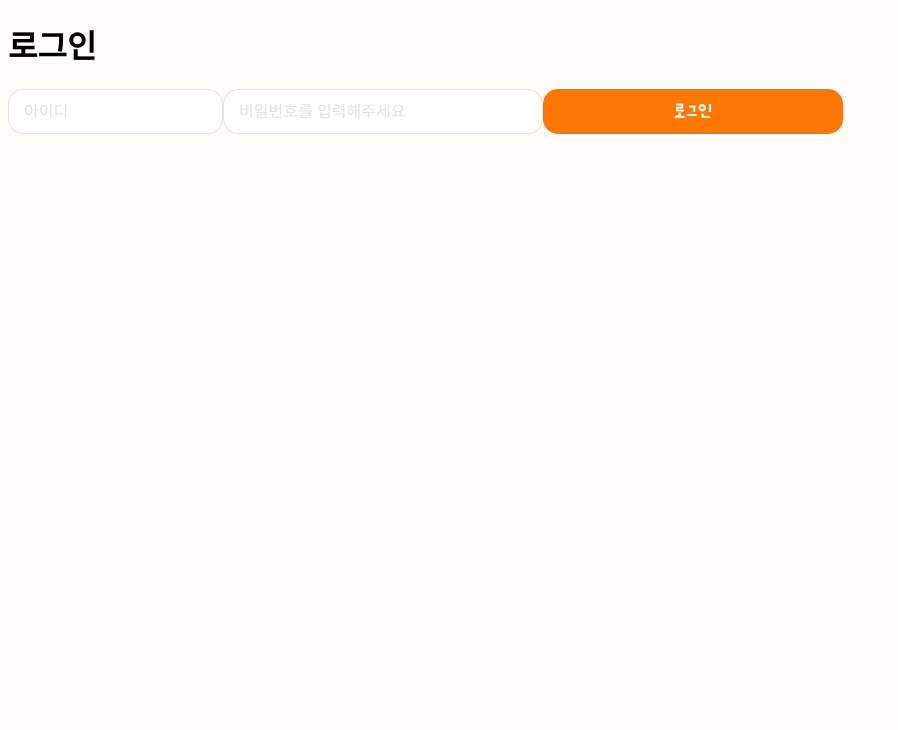
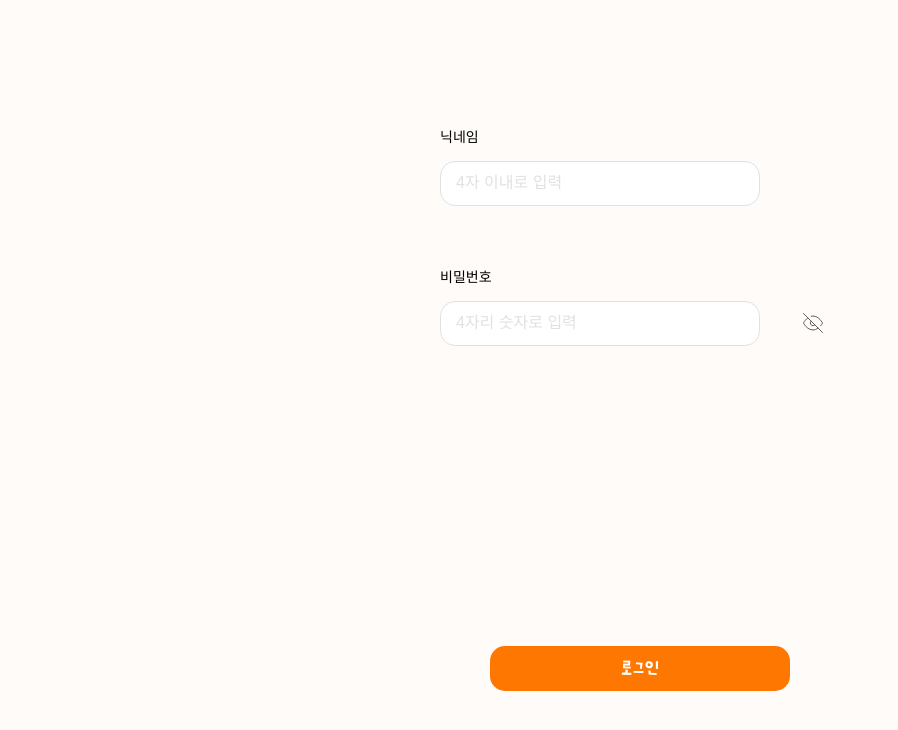
Before and after one commit to Ureca3rd-FE/moong-FE, a React (Vite) app: page /login in a window 1280 px wide. Shown: the top 730 px of the page, without its empty margins (0-898 px from the left). Built offline with nearby package versions, Linux system fonts and the light colour scheme; a web font is replaced by a local one.

Commit message:
[feat] Login UI구현

```diff
--- a/src/pages/Login.tsx
+++ b/src/pages/Login.tsx
@@ -2,34 +2,57 @@ import { useNavigate } from "react-router-dom";
 import { useState } from "react";
 import TextField from "../components/common/TextField";
 import Button from "../components/common/Button";
+import eyeOpenImg from "../assets/images/eye_open.svg";
+import eyeCloseImg from "../assets/images/eye_close.svg";
+import '../style/pages/Login/login.scss';
 
 const Login = () => {
     const navigate = useNavigate();
     const [username, setUsername] = useState('');
     const [password, setPassword] = useState('');
+    const [showPassword, setShowPassword] = useState(false);
 
     return (
-    <div className="login-container">
-      <h1>로그인</h1>
-
-      {/* Medium TextField */}
+    <div className="login">
+      <div className="login_container">
+        <div className="login_field">
+          <label className="login_label">닉네임</label>
           <TextField
-        size="medium"
             type="text"
-        placeholder="아이디"
+            size="large"
+            placeholder="4자 이내로 입력"
             value={username}
             onChange={(e) => setUsername(e.target.value)}
           />
+        </div>
 
-      {/* Large TextField */}
+        <div className="login_field">
+          <label className="login_label">비밀번호</label>
+          <div className="login_password-wrapper">
             <TextField
+              type={showPassword ? "text" : "password"}
               size="large"
-        type="password"
-        placeholder="비밀번호를 입력해주세요"
+              placeholder="4자리 숫자로 입력"
               value={password}
               onChange={(e) => setPassword(e.target.value)}
             />
-      <Button type = "large">로그인</Button>
+            <button
+              className="login_toggle"
+              onClick={() => setShowPassword(!showPassword)}
+              type="button"
+            >
+              <img
+                src={showPassword ? eyeOpenImg : eyeCloseImg}
+                alt={showPassword ? "비밀번호 숨기기" : "비밀번호 보기"}
+              />
+            </button>
+          </div>
+        </div>
+
+        <div className="login_button">
+          <Button type="large">로그인</Button>
+        </div>
+      </div>
     </div>
     )
   };
--- a/src/pages/MyHome.tsx
+++ b/src/pages/MyHome.tsx
@@ -20,7 +20,7 @@ const MyHome = () => {
         <div className="my-home__header-icon">
           <img src = {logo} alt ="로고"/>
         </div>
-        <div className="my-home__header-icon" onClick={() => navigate('/message')}>
+        <div className="my-home__header-icon" onClick={() => navigate('/Login')}>
           <img src = {letter} alt = "편지기록함"/>
         </div>
       </div>
--- a/src/router/index.tsx
+++ b/src/router/index.tsx
@@ -11,6 +11,7 @@ const OthersHome = lazy(() => import('../pages/OthersHome'));
 const Message = lazy(() => import('../pages/Message/Message'));
 const MessageDetail = lazy(() => import('../pages/Message/MessageDetail'));
 const CreateMessage = lazy(() => import('../pages/Message/CreateMessage'));
+const Onboard = lazy(() => import('../pages/Onboard'));
 
 const router = createBrowserRouter([
   {
@@ -29,6 +30,14 @@ const router = createBrowserRouter([
         <Login />
       </Suspense>
     ),
+  },
+  {
+    path : 'onboard',
+    element : (
+      <Suspense fallback = {<Loading/>}>
+        <Onboard/>
+      </Suspense>
+    )
   },
   {
     path: 'signup',
--- /dev/null
+++ b/src/style/pages/Login/login.scss
@@ -0,0 +1,75 @@
+@use '../../global//color.scss' as *;
+@use '../../global/text-style.scss' as *;
+
+.login {
+  min-height: 100vh;
+  background-color: $color-background;
+  display: flex;
+  align-items: center;
+  justify-content: center;
+  padding: 0 33px;
+
+  &_container {
+    width: 100%;
+    max-width: 400px;
+    display: flex;
+    flex-direction: column;
+    gap: 60px;
+  }
+
+  &_field {
+    display: flex;
+    flex-direction: column;
+    gap: 15px;
+
+    &:first-child &_label {
+      margin-top: 60px;
+    }
+  }
+
+  &_label {
+    @include text-style($text-pretendard-14);
+    color: $color-black;
+    //margin-bottom: 15px;
+  }
+
+  &_password-wrapper {
+    position: relative;
+    display: flex;
+    align-items: center;
+
+    .textfield-large {
+      padding-right: 45px;
+    }
+  }
+
+  &_toggle {
+    position: absolute;
+    right: 15px;
+    background: none;
+    border: none;
+    cursor: pointer;
+    padding: 0;
+    display: flex;
+    align-items: center;
+    justify-content: center;
+    width: 24px;
+    height: 24px;
+    transition: opacity 0.2s;
+
+    &:hover {
+      opacity: 0.7;
+    }
+
+    img {
+      width: 20px;
+      height: 20px;
+    }
+  }
+
+  &_button {
+    display: flex;
+    justify-content: center;
+    margin-top: 240px;
+  }
+}
```
Also changed, not shown: src/assets/images/eye_close.svg (added), src/assets/images/eye_open.svg (added), src/style/pages/Onboard/onboard.scss (renamed from src/style/Onboard/onboard.scss). Lines whose indentation alone changed are shown as unchanged.
